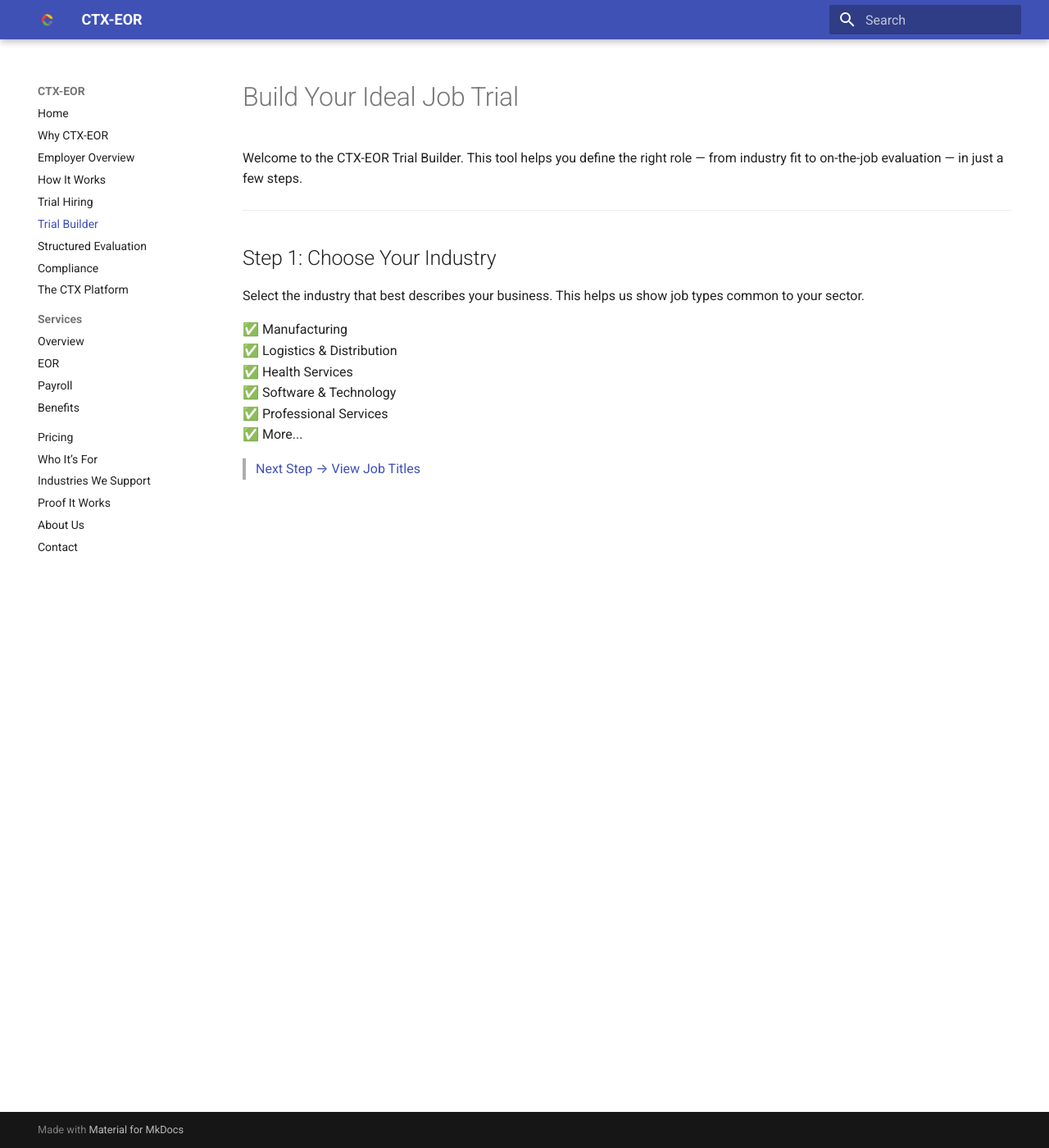
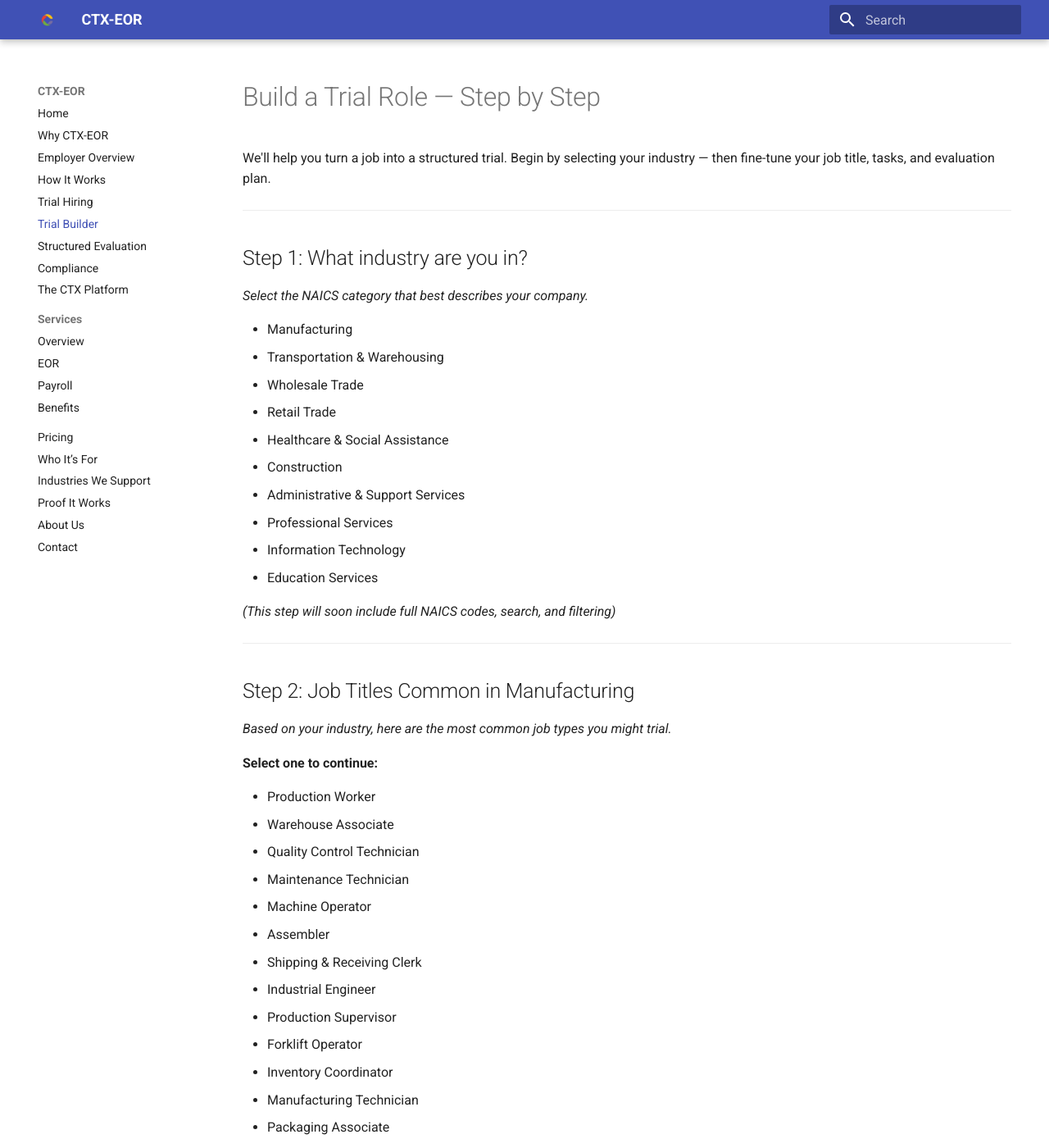
Before and after one commit to cirrusflyer275ds/ctx-eor-site, an MkDocs documentation site: the page built from docs/trial-builder.md, in a window 1280 px wide and 1400 px high. Shown: the whole window at 82% size. Built offline with MkDocs 1.6.1 and Material for MkDocs 9.7.7, drawn with Linux system fonts in a browser that asks for light colours; some of the changed text lies outside the part shown.

Commit message:
Update trial-builder.md

```diff
--- a/docs/trial-builder.md
+++ b/docs/trial-builder.md
@@ -4,21 +4,67 @@
   - toc
 ---
 
-# Build Your Ideal Job Trial
+# Build a Trial Role — Step by Step
 
-Welcome to the CTX-EOR Trial Builder. This tool helps you define the right role — from industry fit to on-the-job evaluation — in just a few steps.
+We'll help you turn a job into a structured trial. Begin by selecting your industry — then fine-tune your job title, tasks, and evaluation plan.
 
 ---
 
-## Step 1: Choose Your Industry
+## Step 1: What industry are you in?
 
-Select the industry that best describes your business. This helps us show job types common to your sector.
+_Select the NAICS category that best describes your company._
 
-✅ Manufacturing
-✅ Logistics & Distribution
-✅ Health Services
-✅ Software & Technology
-✅ Professional Services
-✅ More...
+- Manufacturing
+- Transportation & Warehousing
+- Wholesale Trade
+- Retail Trade
+- Healthcare & Social Assistance
+- Construction
+- Administrative & Support Services
+- Professional Services
+- Information Technology
+- Education Services
 
-> [Next Step → View Job Titles](#)
+_(This step will soon include full NAICS codes, search, and filtering)_
+
+---
+
+## Step 2: Job Titles Common in Manufacturing
+
+_Based on your industry, here are the most common job types you might trial._
+
+**Select one to continue:**
+
+- Production Worker
+- Warehouse Associate
+- Quality Control Technician
+- Maintenance Technician
+- Machine Operator
+- Assembler
+- Shipping & Receiving Clerk
+- Industrial Engineer
+- Production Supervisor
+- Forklift Operator
+- Inventory Coordinator
+- Manufacturing Technician
+- Packaging Associate
+- Logistics Coordinator
+- Plant Manager
+- Materials Handler
+- Mechanical Assembler
+- CNC Machinist
+- Electrical Technician
+- Line Lead
+
+👉 _(Next step: You'll fine-tune the job by selecting tasks and work requirements.)_
+
+---
+
+## Coming Soon
+
+This builder will let you:
+
+- Browse job types by industry (from NAICS-to-SOC mappings)
+- Customize job tasks, skills, and expectations (O*NET-backed)
+- Save and generate your trial job profile
+- Share the trial with your team or CTX rep
```
